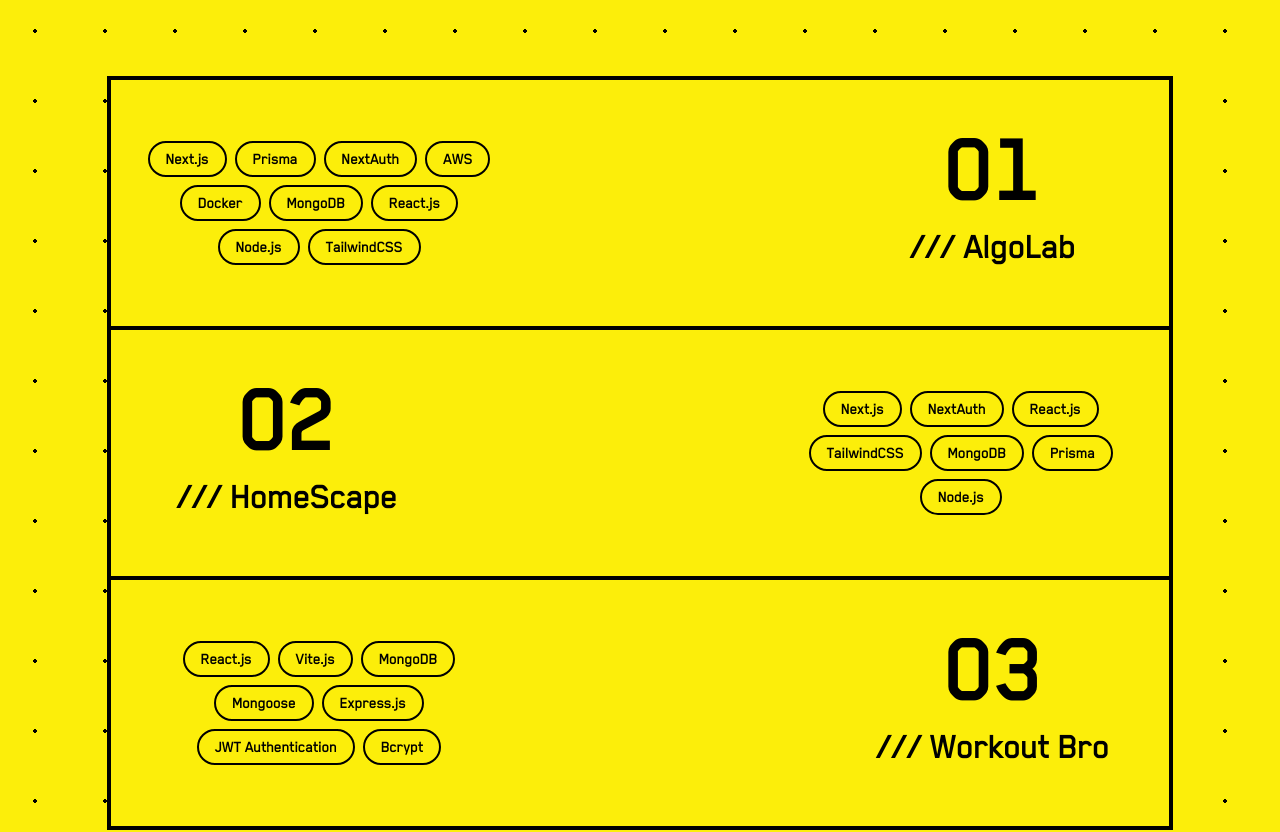
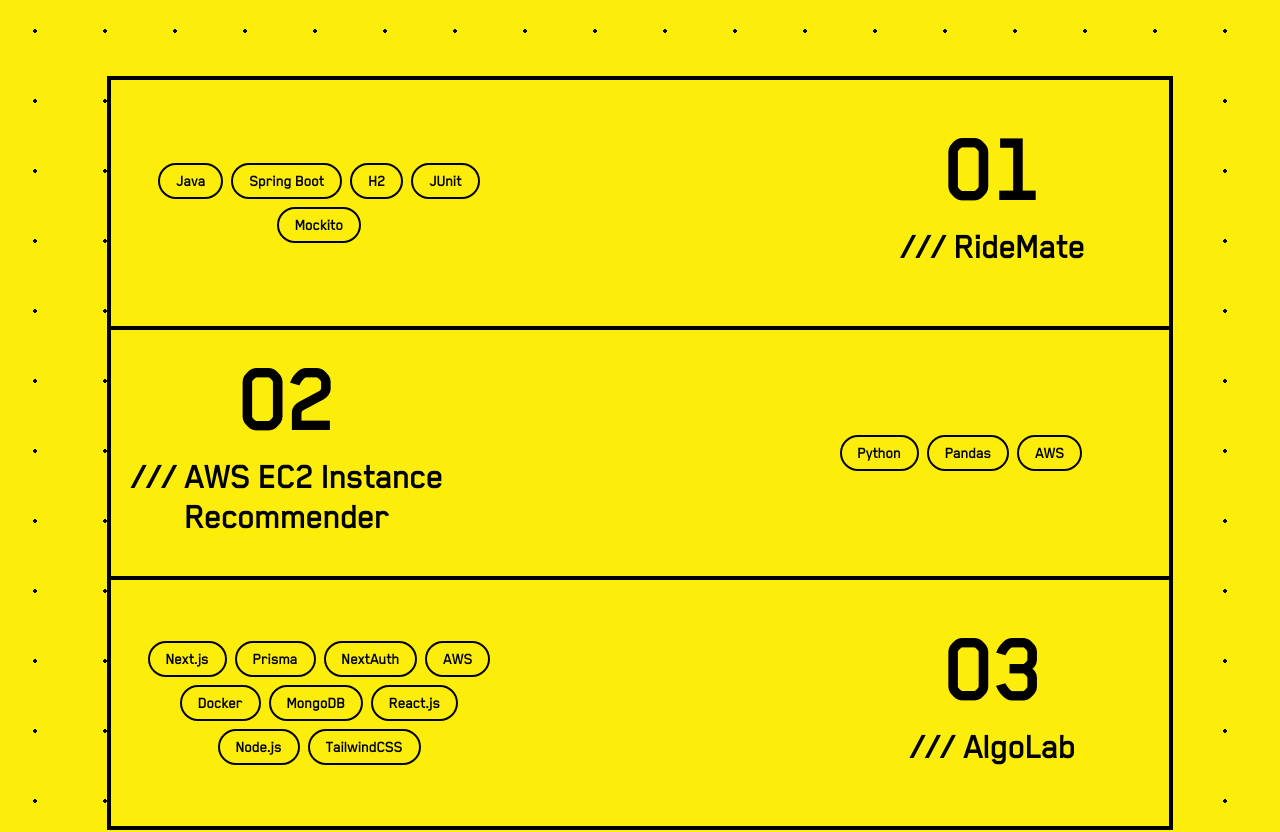
Before and after one commit to Abheelash-Mishra/Portfolio-Website, a React (Vite) app: page / in a window 1280 px wide. Shown: the part 1520-2352 px from the top of the page. Built offline with nearby package versions, Linux system fonts and the light colour scheme.

Commit message:
Update project details

```diff
--- a/src/components/Projects.jsx
+++ b/src/components/Projects.jsx
@@ -59,6 +59,24 @@
 	const projectArray = [
 		{
 			"id": "01",
+			"name": "RideMate",
+			"details": "RideMate is a console-based ride-hailing application developed using Spring Boot with RESTful APIs. " +
+				"It comes implemented with robust unit and integration tests using JUnit and Mockito for reliability. " +
+				"Following SOLID principles, the core services have been refactored to enhance maintainability and scalability.",
+			"tech": ["Java", "Spring Boot", "H2", "JUnit", "Mockito"],
+			"link": "https://github.com/Abheelash-Mishra/RideMate"
+		},
+		{
+			"id": "02",
+			"name": "AWS EC2 Instance Recommender",
+			"details": "A tool designed to recommend the most efficient AWS EC2 instance types based on specific user workloads and sustainability goals. " +
+				"This project prioritizes cost-effectiveness and resource efficiency while considering proximity to AWS green data centers " +
+				"for environmental sustainability.",
+			"tech": ["Python", "Pandas", "AWS"],
+			"link": "https://github.com/Abheelash-Mishra/AWS-EC2-Instance-Recommender"
+		},
+		{
+			"id": "03",
 			"name": "AlgoLab",
 			"details": "A full stack application built with Next.js that allows users to practice coding problems. " +
 				"Integrated with the Monaco Editor (the editor of VS Code) right within the browser, it allows users to enjoy all the modern features they can expect from an IDE right in the application," +
@@ -67,27 +85,7 @@
 			"tech": ["Next.js", "Prisma", "NextAuth", "AWS", "Docker", "MongoDB", "React.js", "Node.js", "TailwindCSS"],
 			"link": "https://github.com/Abheelash-Mishra/AlgoLab"
 		},
-		{
-			"id": "02",
-			"name": "HomeScape",
-			"details": "Homescape is a platform designed to connect travelers with unique accommodations and unforgettable experiences around the world. " +
-				"With Homescape, travelers can discover and book a wide range of accommodations tailored to their preferences, whether they're seeking a cozy cabin " +
-				"in the mountains, a chic urban loft, or a beachfront villa.",
-			"image": "/homescape.png",
-			"tech": ["Next.js", "NextAuth", "React.js", "TailwindCSS", "MongoDB", "Prisma", "Node.js"],
-			"link": "https://github.com/Abheelash-Mishra/homescape"
-		},
-		{
-			"id": "03",
-			"name": "Workout Bro",
-			"details": "Workout Bro is a platform designed to help users set their workouts routines. " +
-				"Built with React.js for the frontend and Node.js/Express.js for the backend, " +
-				"the app features a responsive and user-friendly interface, ensuring a seamless experience across devices. It includes JWT-based authentication and authorization, securing user-specific data and operations. " +
-				"RESTful APIs were developed to enable smooth communication between the frontend and backend, facilitating efficient CRUD operations for workout listings. ",
-			"image": "/videoware.png",
-			"tech": ["React.js", "Vite.js", "MongoDB", "Mongoose", "Express.js", "JWT Authentication", "Bcrypt"],
-			"link": "https://github.com/Abheelash-Mishra/Workout_Bro"
-		},
+
 		// {
 		// 	"id": "03",
 		// 	"name": "Project C",
@@ -192,9 +190,11 @@
 
 
 								<div className={ `${ isImageVisible ? 'w-1/3' : 'w-full' } flex flex-col xs:px-10 p-6 projectMobile:mx-16 mx-0 text-black` }>
-									<p className="projectMobile:text-6xl xs:text-5xl text-4xl font-bold text-left pt-6 mb-6">/// { project.name }</p>
-									<br />
-									<p className="projectMobile:text-2xl text-lg font-semibold text-justify h-64 ">{ project.details }</p>
+									<div className="flex flex-col justify-center items-center">
+										<p className="w-2/3 projectMobile:text-6xl xs:text-5xl text-4xl font-bold text-left pt-6 mb-6">/// { project.name }</p>
+										<br />
+										<p className="projectMobile:text-2xl w-2/3 text-lg font-semibold text-justify h-52 ">{ project.details }</p>
+									</div>
 
 									<div className="overflow-hidden">
 										<motion.button
```
